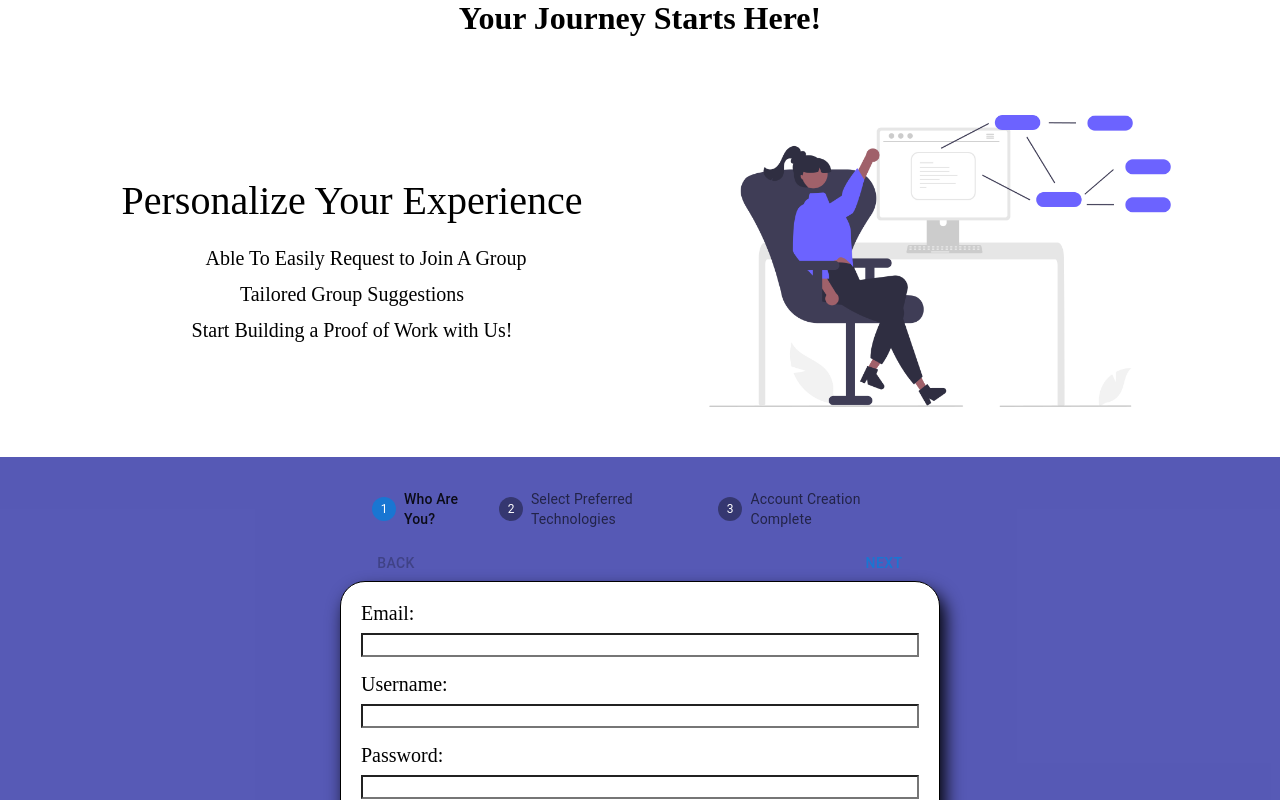
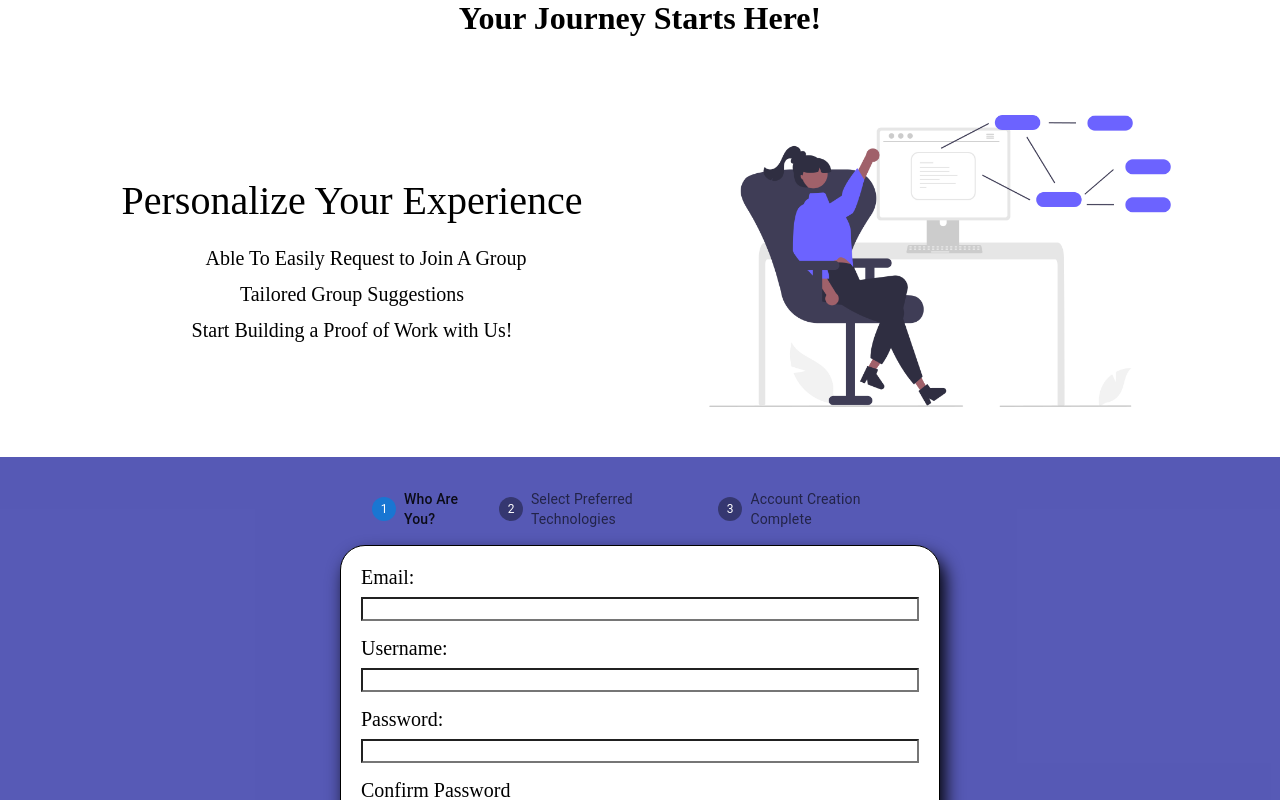
Before and after one commit to AlexanderLeino/hashnode-hackathon, a React (Create React App) app in the folder client/: page /signUp in a window 1280 px wide. Shown: the top 800 px of the page. Built offline with nearby package versions, Linux system fonts and the light colour scheme.

Commit message:
added step component to initialSignUp Page

```diff
--- a/client/src/components/SignUpStepper.js
+++ /dev/null
@@ -1,58 +0,0 @@
-import React, {useState} from 'react';
-import Box from '@mui/material/Box';
-import Stepper from '@mui/material/Stepper';
-import Step from '@mui/material/Step';
-import StepLabel from '@mui/material/StepLabel';
-import Button from '@mui/material/Button';
-import InitialSignUpPage from '../pages/InitialSignUpPage';
-
-
-const steps = ['Who Are You?', 'Select Preferred Technologies', 'Account Creation Complete'];
-
-export default function SignUpStepper() {
-
-  const [activeStep, setActiveStep] = useState(0);
-
-
-  const handleNext = () => {
-    setActiveStep((prevActiveStep) => prevActiveStep + 1);
-  };
-
-  const handleBack = () => {
-    setActiveStep((prevActiveStep) => prevActiveStep - 1);
-  };
-  <InitialSignUpPage HandleNext={handleNext} HandleBack={handleNext}/>
-  return (
-    <Box sx={{ width: '100%' }}>
-      <Stepper activeStep={activeStep}>
-        {steps.map((label) => {
-          const stepProps = {};
-          const labelProps = {};
-          return (
-            <Step key={label} {...stepProps}>
-              <StepLabel {...labelProps}>{label}</StepLabel>
-            </Step>
-          );
-        })}
-      </Stepper>
-
-        <>
-          <Box sx={{ display: 'flex', flexDirection: 'row', pt: 2 }}>
-            <Button
-              color="inherit"
-              disabled={activeStep === 0}
-              onClick={handleBack}
-              sx={{ mr: 1 }}
-            >
-              Back
-            </Button>
-            <Box sx={{ flex: '1 1 auto' }} />
-
-            <Button onClick={handleNext}>
-              {activeStep === steps.length - 1 ? 'Finish' : 'Next'}
-            </Button>
-          </Box>
-        </>
-    </Box>
-  );
-}
--- a/client/src/pages/InitialSignUpPage.js
+++ b/client/src/pages/InitialSignUpPage.js
@@ -4,9 +4,22 @@ import Box from '@mui/material/Box'
 import Grid from '@mui/material/Grid'
 import humanCoding from '../images/human-coding.png'
 import Button from '@mui/material/Button'
-import SignUpStepper from '../components/SignUpStepper'
+import Stepper from '@mui/material/Stepper';
+import Step from '@mui/material/Step';
+import StepLabel from '@mui/material/StepLabel';
 
 function InitialSignUpPage() {
+    const steps = ['Who Are You?', 'Select Preferred Technologies', 'Account Creation Complete'];
+    const [activeStep, setActiveStep] = React.useState(0);
+
+
+    const handleNext = () => {
+     setActiveStep((prevActiveStep) => prevActiveStep + 1);
+   };
+
+   const handleBack = () => {
+     setActiveStep((prevActiveStep) => prevActiveStep - 1);
+   };
     // const [userName, setUserName] = useState('')
     // const [email, setEmail] = useState('')
     // const [password, setPassword] = useState('')
@@ -39,7 +52,24 @@ function InitialSignUpPage() {
     <Container maxWidth style={{background:'#393da9d9', paddingTop:'2rem', paddingBottom:'2rem'}}>
 
         <Container maxWidth='sm'>
-            <SignUpStepper />
+        <Box sx={{ width: '100%' }}>
+      <Stepper activeStep={activeStep}>
+        {steps.map((label) => {
+          const stepProps = {};
+          const labelProps = {};
+          return (
+            <Step key={label} {...stepProps}>
+              <StepLabel {...labelProps}>{label}</StepLabel>
+            </Step>
+          );
+        })}
+      </Stepper>
+
+        <>
+          <Box sx={{ display: 'flex', flexDirection: 'row', pt: 2 }}>
+          </Box>
+        </>
+    </Box>
         </Container>
 
     <Container maxWidth='sm' style={{padding:'1.25rem', borderRadius:'25px', background:'white', boxShadow:'5px 10px 18px  black', border: '1px solid black'}}>
@@ -55,8 +85,8 @@ function InitialSignUpPage() {
         </form>
     </Container>
         <Box style={{display:'flex', justifyContent:'flex-end'}}>
-            <Button variant='contained'>Next</Button>
-            <Button variant='contained'>Next</Button>
+            <Button variant='contained' onClick={handleBack} disabled={activeStep === 0}>Back</Button>
+            <Button variant='contained' onClick={handleNext}>Next</Button>
         </Box>
     </Container>
 
```
